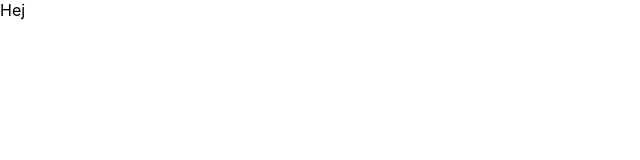
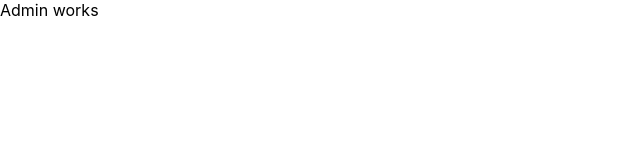
Before and after one commit to jakobedeus/restaurant_frontend, a React (Create React App) app: page /Admin in a window 1280 px wide. Shown: the top 160 px of the page, without its empty margins (0-640 px from the left). Built offline with nearby package versions, Linux system fonts and the light colour scheme.

Commit message:
fix routing

```diff
--- a/package.json
+++ b/package.json
@@ -34,5 +34,8 @@
       "last 1 firefox version",
       "last 1 safari version"
     ]
+  },
+  "devDependencies": {
+    "@types/react-router-dom": "^4.3.5"
   }
 }
--- a/src/App.tsx
+++ b/src/App.tsx
@@ -10,14 +10,12 @@ class App extends React.Component<{}, {}>  {
 
   render() {
     return (
-      <div>Hej</div>
-
-      // <Switch>
-      //   <Route path='/About' component={About} />
-      //   <Route path='/Admin' component={Admin} />
-      //   <Route path='/Booking' component={Booking} />
-      //   <Route exact path='/' component={Home} />
-      // </Switch>
+      <Switch>
+        <Route path='/About' component={About} />
+        <Route path='/Admin' component={Admin} />
+        <Route path='/Booking' component={Booking} />
+        <Route exact path='/' component={Home} />
+      </Switch>
     )
   }
 }
--- a/src/components/About/About.tsx
+++ b/src/components/About/About.tsx
@@ -3,6 +3,11 @@ import './scss/About.scss';
 
 class About extends React.Component<{}, {}>  {
 
+    render() {
+        return(
+            <div>Hej</div>
+        )
+    }
 
 
 }
--- a/src/components/Admin/Admin.tsx
+++ b/src/components/Admin/Admin.tsx
@@ -3,8 +3,11 @@ import './scss/Admin.scss';
 
 class Admin extends React.Component<{}, {}>  {
 
-
-
+    render() {
+        return(
+            <div>Admin works</div>
+        )
+    }
 }
 
 export default Admin;
--- a/src/components/Booking/Booking.tsx
+++ b/src/components/Booking/Booking.tsx
@@ -3,6 +3,11 @@ import './scss/Booking.scss';
 
 class Booking extends React.Component<{}, {}>  {
 
+    render() {
+        return(
+            <div>Hej</div>
+        )
+    }
 
 
 }
--- a/src/components/Home/Home.tsx
+++ b/src/components/Home/Home.tsx
@@ -3,7 +3,11 @@ import './scss/Home.scss';
 
 class Home extends React.Component<{}, {}>  {
 
-
+    render() {
+        return(
+            <div>Hej</div>
+        )
+    }
 
 }
 
--- a/src/index.tsx
+++ b/src/index.tsx
@@ -6,10 +6,9 @@ import * as serviceWorker from './serviceWorker';
 import { BrowserRouter } from 'react-router-dom';
 
 ReactDOM.render(
-
-        <App/>,
-
-
+    <BrowserRouter>
+        <App />
+    </BrowserRouter>,
     document.getElementById('root')
 );
 
```
Also changed, not shown: 1 other file (tests, documents, lock files or other folders).
